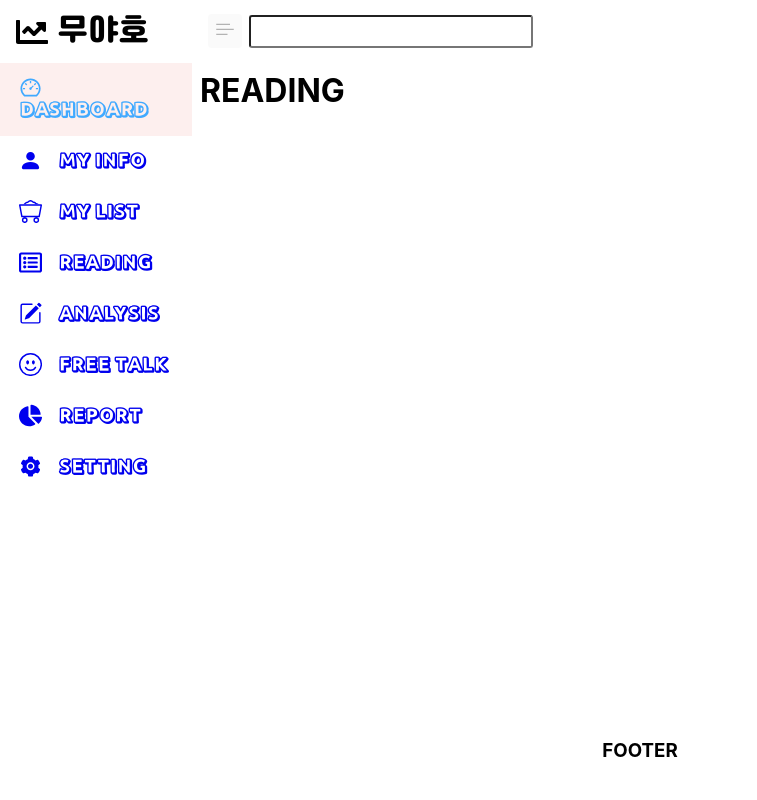
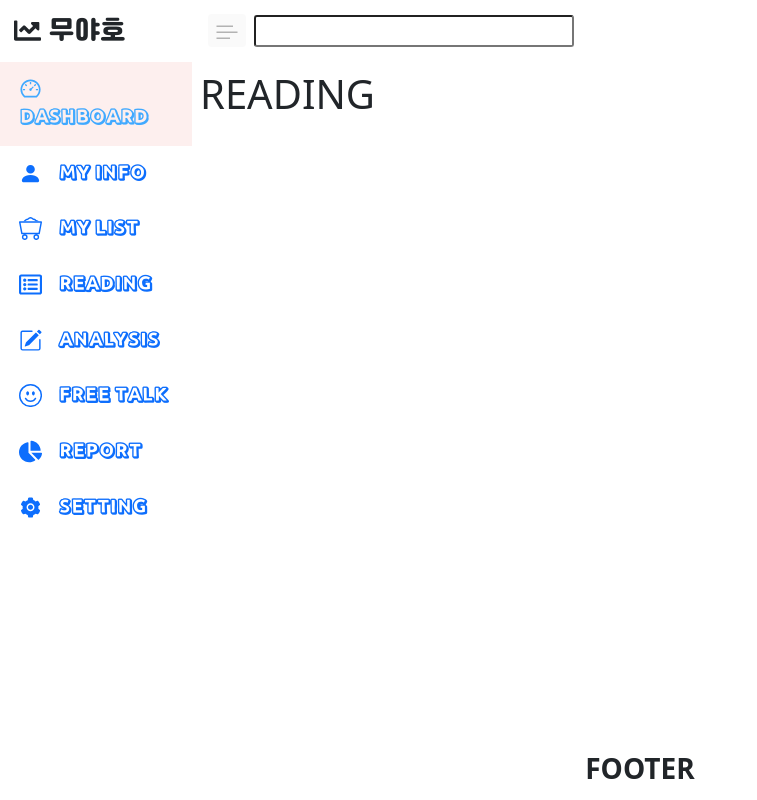
Before and after one commit to vnemftnsska2/muyaho, a React (Create React App) app: page /reading in a window 1280 px wide. Shown: the whole page, without its empty margins (0-757 px from the left). Built offline with nearby package versions, Linux system fonts and the light colour scheme; no server answers.

Commit message:
Modify CSS

```diff
--- a/src/app.jsx
+++ b/src/app.jsx
@@ -1,6 +1,7 @@
 import React from 'react';
 import styles from './app.module.css';
 import { BrowserRouter, Routes, Route, } from "react-router-dom";
+import 'bootstrap/dist/css/bootstrap.min.css';
 import Login from './components/login/login';
 import Layout from './layout/layout';
 import Dashboard from './components/dashboard/dashboard';
--- a/src/components/login/login.module.css
+++ b/src/components/login/login.module.css
@@ -23,13 +23,11 @@
 
 .title {
     color: commonRed;
-    font-size: 2em;
     font-family: 'cafe24-ssuround';
-    margin-bottom: .5em;
+    margin-bottom: .3em;
 }
 
 .FaChartLine {
-    margin-bottom: -10px;
     margin-right: 0.5em;
     font-size: 40px;
 }
@@ -40,7 +38,6 @@
 }
 
 .input {
-    height: 1.2rem;
     padding: 0.8em;
     margin-bottom: 1em;
     border: 0.5px solid commonGrey;
--- a/src/components/reading/reading.jsx
+++ b/src/components/reading/reading.jsx
@@ -9,11 +9,13 @@ const Reading = () => {
     useEffect(() => {
         fetch('http://localhost:5000/reading', {
             mode: 'no-cors',
+            method: 'GET',
             headers: {
                 "Content-Type": "application/json",
             },
         })
-            .then(res => console.log(res));
+        .then(res => console.log(res))
+        .catch(err =>console.log);
     }, [readingList]);
 
     return (
--- a/src/layout/navbar/navbar.module.css
+++ b/src/layout/navbar/navbar.module.css
@@ -18,17 +18,13 @@
 
 .title {
   margin: 0;
-  max-height: 2.5em;
+  max-height: 2.3em;
   padding: 0.39em 0.5em;
   color: commonRed;
   background-color: realWhite;
   border-bottom: .3px solid commonGrey;
   font-family: 'cafe24-ssuround';
-  font-size: 2em;
-}
-
-.title .icon {
-  margin-bottom: -10px;
+  font-size: 1.69em;
 }
 
 .ul {
@@ -70,6 +66,5 @@
 
 .link > .icon {
   font-size: 1.2em;
-  margin-bottom: -5px;
   margin-right: 0.7em;
 }
```
Also changed, not shown: 1 other file (tests, documents, lock files or other folders).
